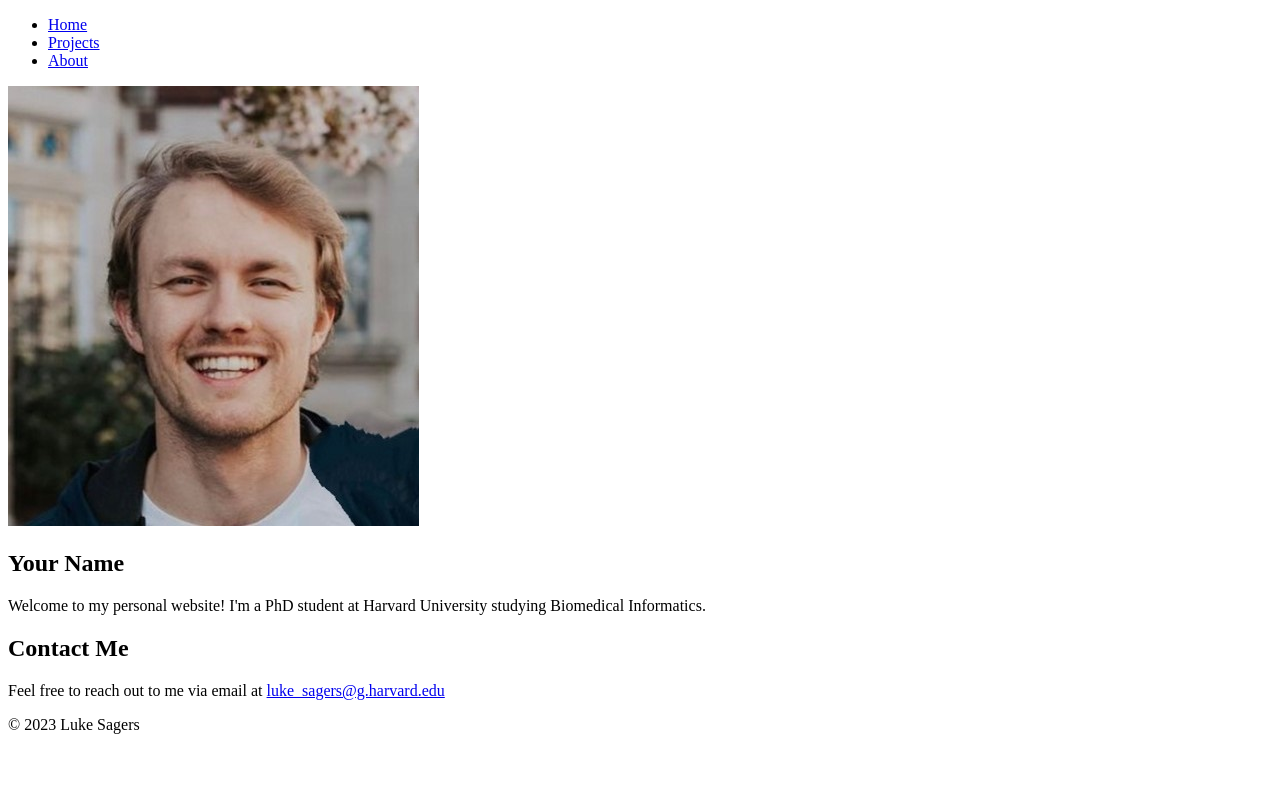
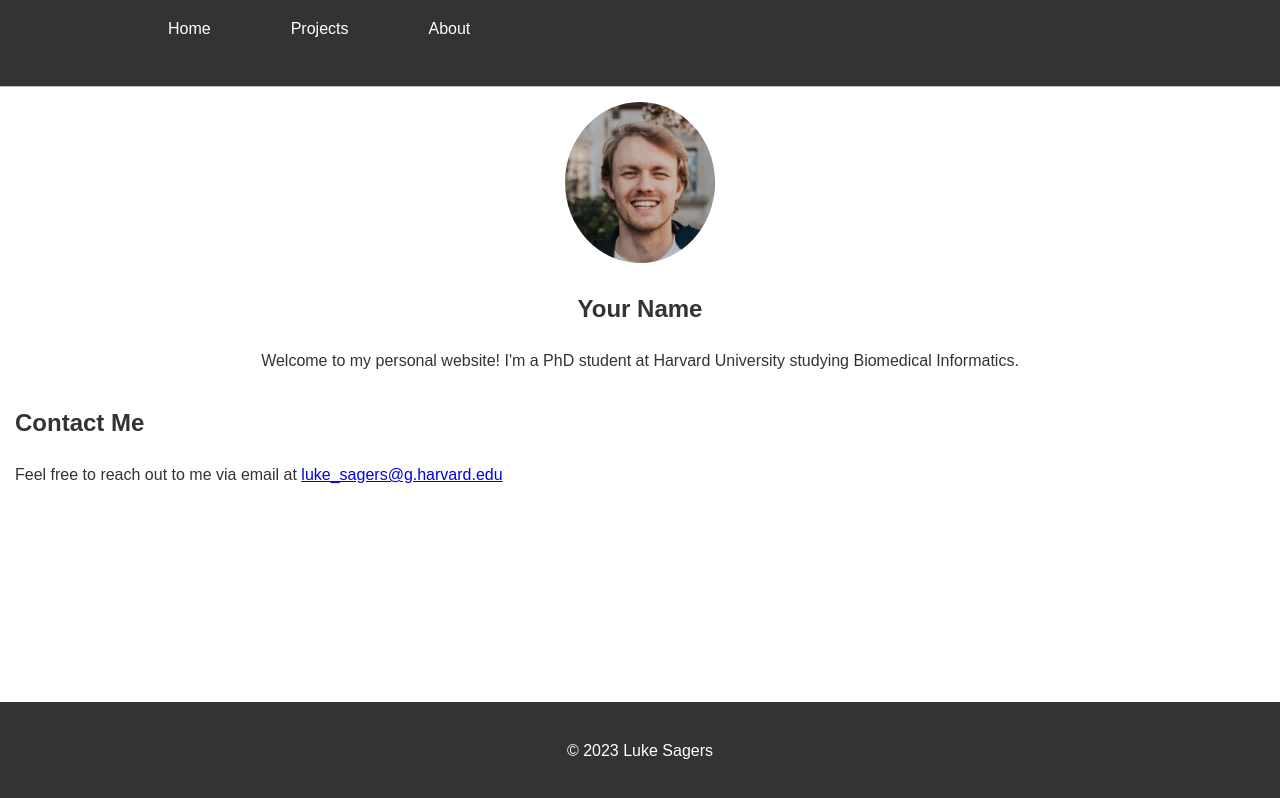
Before and after one commit to LukeSagers/lukesagers.github.io, a plain HTML site: page index.html in a window 1280 px wide. Drawn offline with Linux system fonts and the light colour scheme.

Commit message:
add landing page styling

```diff
--- a/assets/css/style.css
+++ b/assets/css/style.css
@@ -1 +1,68 @@
+body {
+    font-family: Arial, sans-serif;
+    line-height: 1.6;
+    color: #333;
+    margin: 0;
+    padding: 0;
+}
+
+header {
+    background-color: #333;
+    color: #fff;
+    padding-top: 1rem;
+    min-height: 70px;
+    border-bottom: #bbb 1px solid;
+}
+
+header a {
+    color: #fff;
+    padding: 0 20px;
+    text-decoration: none;
+}
+
+header ul {
+    padding: 0;
+    margin: 0;
+    overflow: hidden;
+    color: #ffffff;
+}
+
+header li {
+    float: left;
+    display: inline;
+    padding: 0 20px 0 20px;
+}
+
+header nav {
+    margin: 0 0 0 10%;
+    height: 40px;
+}
+
+main {
+    margin: 15px;
+}
+
+.profile-pic {
+    width: 150px;
+    border-radius: 50%;
+}
+
+.intro {
+    text-align: center;
+}
+
+.contact {
+    margin-top: 30px;
+}
+
+footer {
+    text-align: center;
+    padding: 20px 0;
+    position: fixed;
+    left: 0;
+    bottom: 0;
+    width: 100%;
+    background-color: #333;
+    color: white;
+}
 /* Add your CSS styles here */
```
